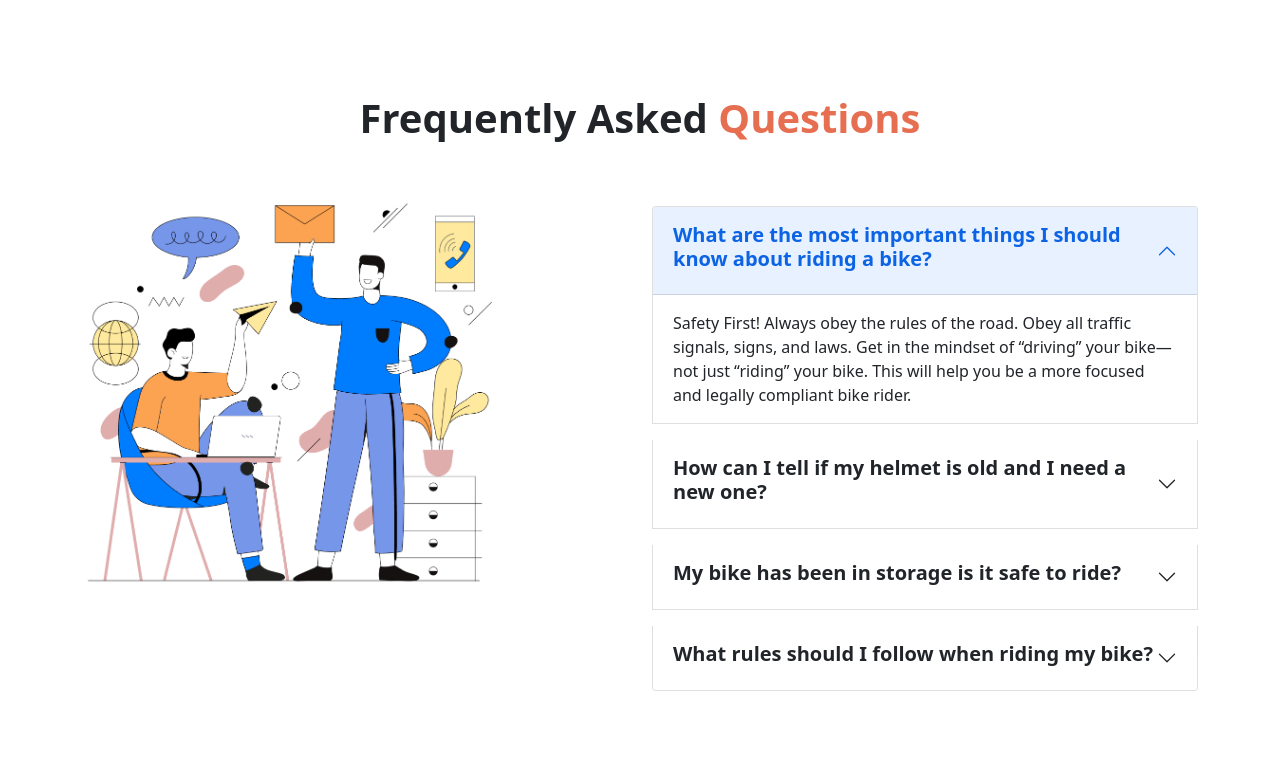
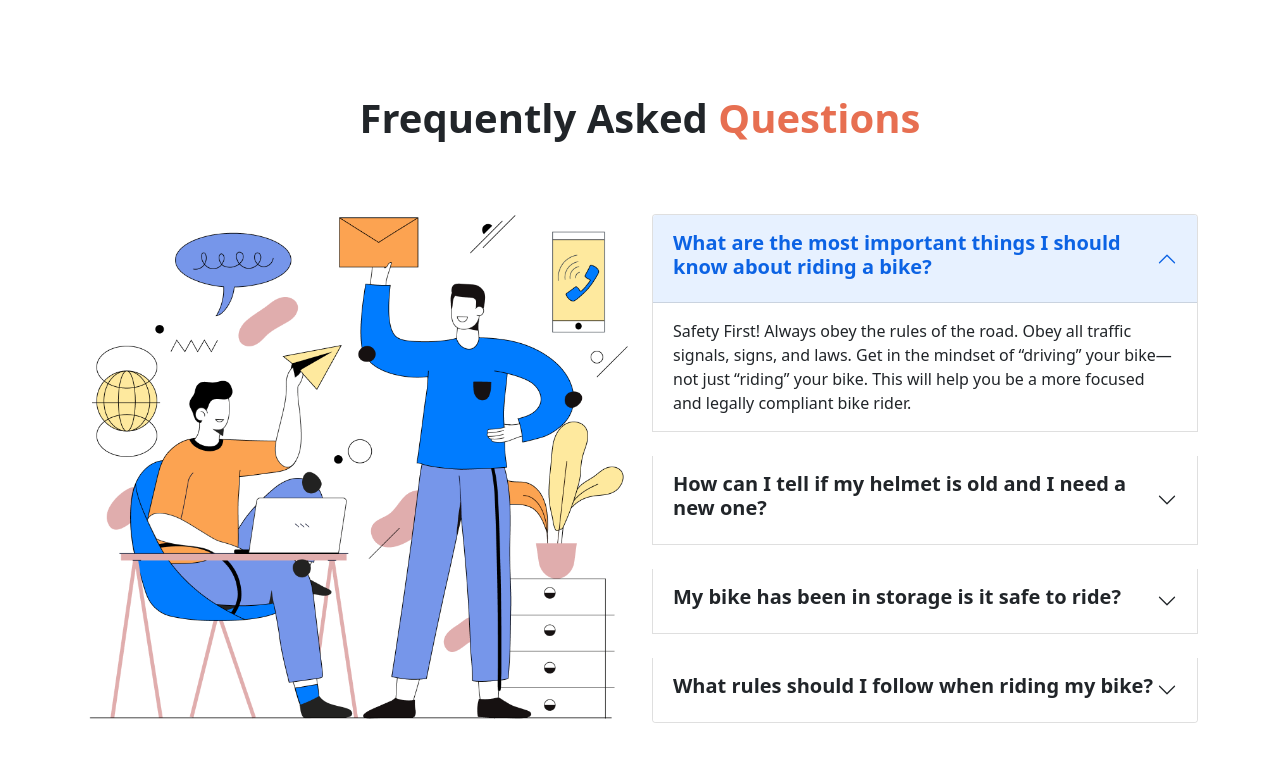
Before and after one commit to developerashikur1/honda-cbr, a plain HTML site: page index.html in a window 1280 px wide. Shown: the part 1884-2643 px from the top of the page. Drawn offline with nearby package versions, Linux system fonts and the light colour scheme.

```diff
--- a/index.html
+++ b/index.html
@@ -132,13 +132,13 @@
         <section class="container my-5">
             <h1 class="fs-1 fw-bold my-5 heading-1">Frequently Asked<span class="font-colorize">&nbsp;Questions</span>
             </h1>
-            <div class="row">
+            <div class="row d-flex align-items-center">
                 <div class="col-lg-6">
-                    <img class="w-75" src="images/faq.png" alt="">
+                    <img class="mw-100" src="images/faq.png" alt="">
                 </div>
                 <div class="col-lg-6">
                     <div class="accordion" id="accordionPanelsStayOpenExample">
-                        <div class="accordion-item my-3">
+                        <div class="accordion-item my-4">
                             <h2 class="accordion-header" id="panelsStayOpen-headingOne">
                                 <button class="accordion-button" type="button" data-bs-toggle="collapse"
                                     data-bs-target="#panelsStayOpen-collapseOne" aria-expanded="true"
@@ -159,7 +159,7 @@
                                 </div>
                             </div>
                         </div>
-                        <div class="accordion-item my-3">
+                        <div class="accordion-item my-4">
                             <h2 class="accordion-header" id="panelsStayOpen-headingTwo">
                                 <button class="accordion-button collapsed" type="button" data-bs-toggle="collapse"
                                     data-bs-target="#panelsStayOpen-collapseTwo" aria-expanded="false"
@@ -180,7 +180,7 @@
                                 </div>
                             </div>
                         </div>
-                        <div class="accordion-item my-3">
+                        <div class="accordion-item my-4">
                             <h2 class="accordion-header" id="panelsStayOpen-headingThree">
                                 <button class="accordion-button collapsed" type="button" data-bs-toggle="collapse"
                                     data-bs-target="#panelsStayOpen-collapseThree" aria-expanded="false"
```
